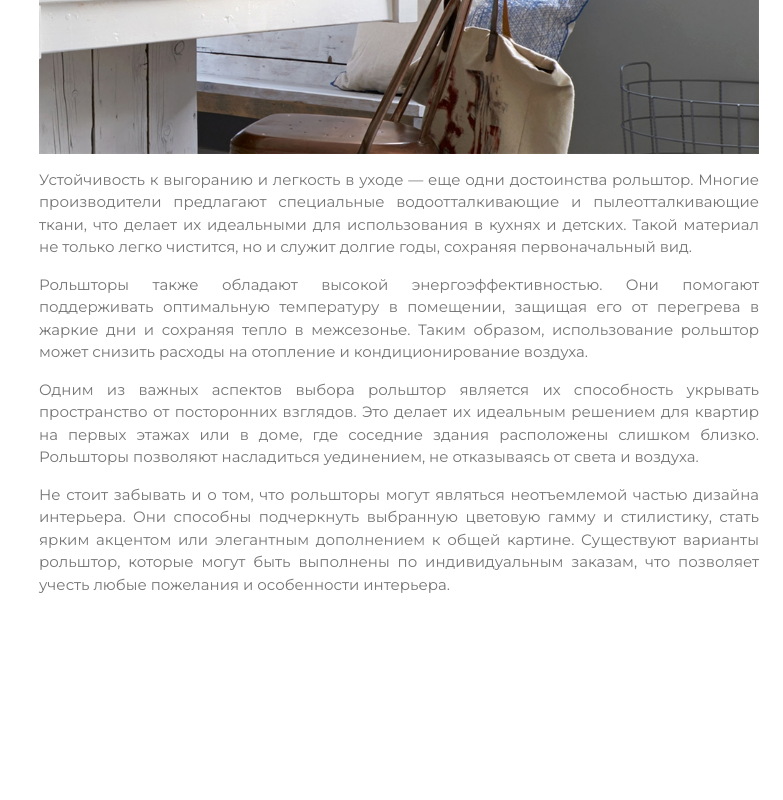
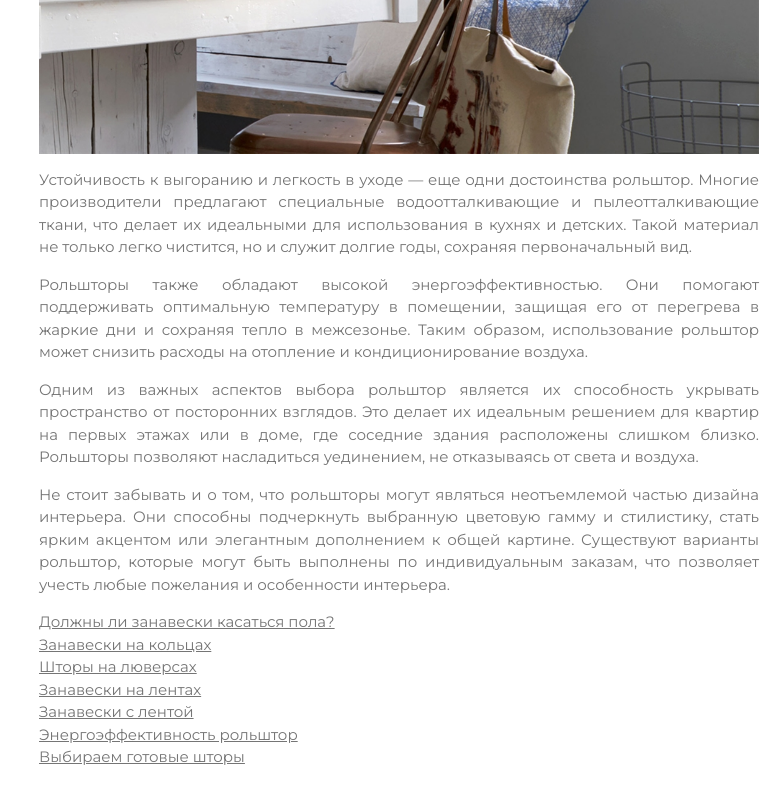
Before and after one commit to roliosa/roliosa.github.io, a plain HTML site: page index.html in a window 1280 px wide. Shown: the part 2216-3016 px from the top of the page, without its empty margins (497-1280 px from the left). Before the commit the page ends 2871 px from the top, so only its background shows below. Drawn offline with Linux system fonts and the light colour scheme.

Commit message:
Update index.html

```diff
--- a/index.html
+++ b/index.html
@@ -92,6 +92,13 @@
 
 <p>Не стоит забывать и о том, что рольшторы могут являться неотъемлемой частью дизайна интерьера. Они способны подчеркнуть выбранную цветовую гамму и стилистику, стать ярким акцентом или элегантным дополнением к общей картине. Существуют варианты рольштор, которые могут быть выполнены по индивидуальным заказам, что позволяет учесть любые пожелания и особенности интерьера.</p>
 
+<p><a href="/1.html">Должны ли занавески касаться пола?</a><br/>
+<a href="/2.html">Занавески на кольцах</a><br/>
+<a href="/3.html">Шторы на люверсах</a><br/>
+<a href="/4.html">Занавески на лентах</a><br/>
+<a href="/5.html">Занавески с лентой</a><br/>
+<a href="/6.html">Энергоэффективность рольштор</a><br/>
+<a href="/7.html">Выбираем готовые шторы</a></p>
     <!-- Testimonials -->
 
   <!-- End About Section -->
```
